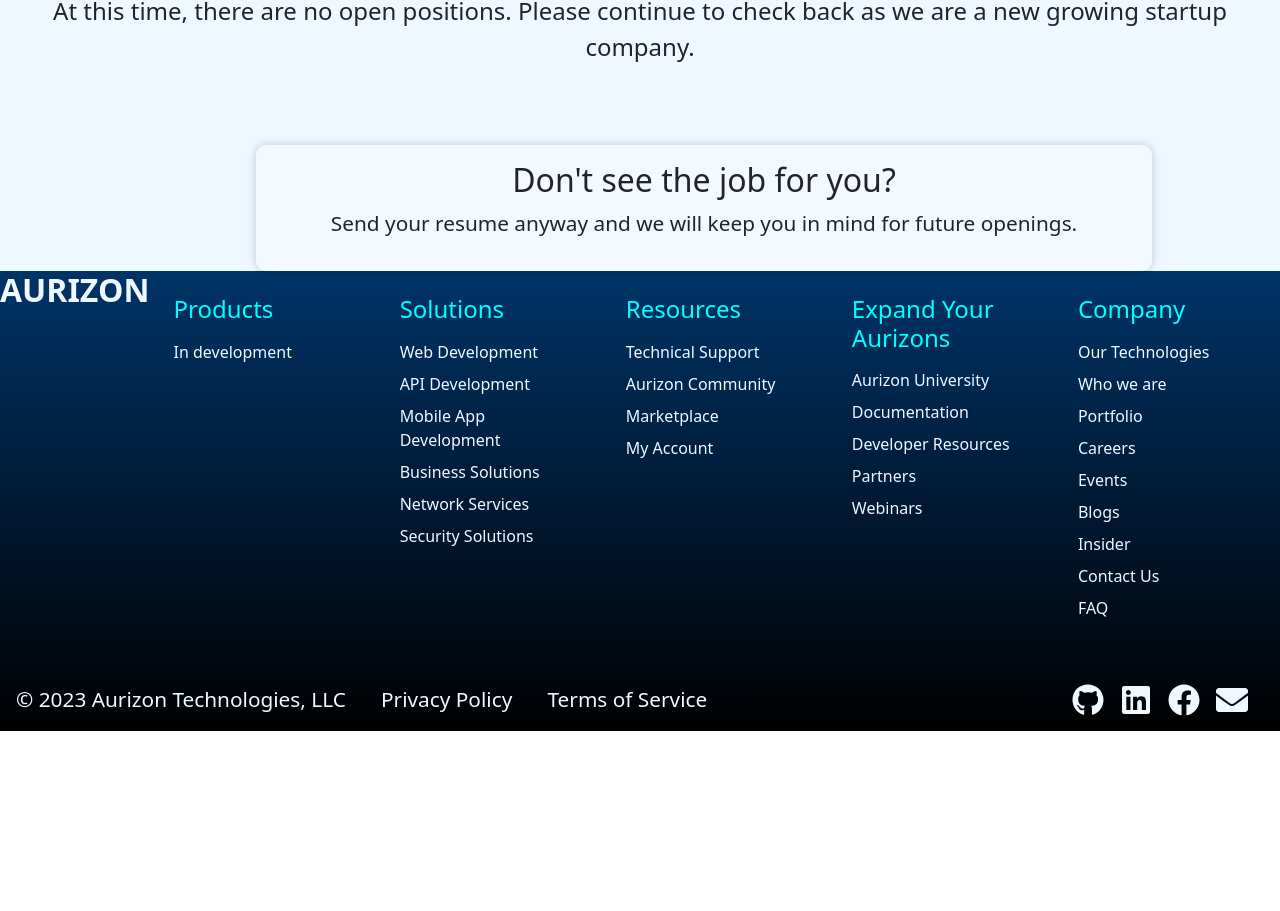
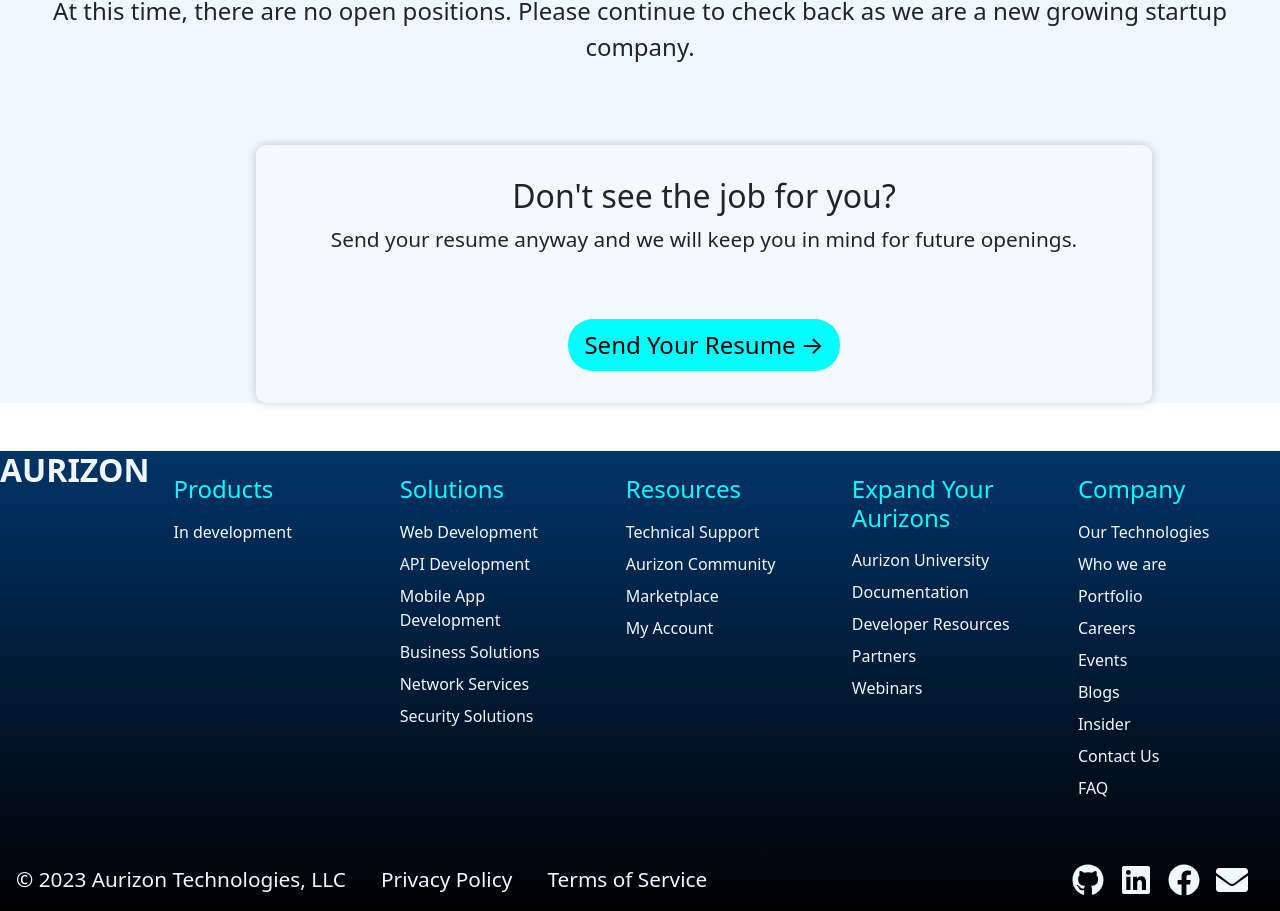
Before and after one commit to jdelvalle12/aurizon, a React (Create React App) app in the folder client/: page /careers in a window 1280 px wide. Shown: the part 7250-8161 px from the top of the page. Before the commit the page ends 7981 px from the top, so only its background shows below. Built offline with nearby package versions, Linux system fonts and the light colour scheme.

Commit message:
small edit to career page.

```diff
--- a/client/src/App.css
+++ b/client/src/App.css
@@ -2832,7 +2832,7 @@
 .careers-button {
   display: flex;
   font-size: 1.5rem;
-  margin-top: -25rem;
+  margin-top: 3rem;
   background-color: aqua;
   color: black;
   border: none;
@@ -3193,9 +3193,11 @@
   align-items: center;
   text-align: center;
   margin-top: 5rem;
+  margin-bottom: 3rem;
   margin-left: 16rem;
-  padding: 1rem;
+  padding: 2rem;
   width: 70%;
+  /* height: 100%; */
   background: rgba(255, 255, 255, 0.2);
   backdrop-filter: blur(10px);
   border-radius: 10px;
--- a/client/src/pages/Careers.js
+++ b/client/src/pages/Careers.js
@@ -260,12 +260,12 @@
                 <p>
                     Send your resume anyway and we will keep you in mind for future openings.
                 </p>
-        </div>
-                {/* <div className={`button-container ${showCareerTitle ? 'slide-in' : ''}`}>
+                <div className={`button-container ${showCareerTitle ? 'slide-in' : ''}`}>
                     <a href="mailto:jdelvalle88@live.com" className={`careers-button ${showCareerTitle ? 'slide-in' : ''}`}>
                     Send Your Resume<span className='arrow'>&rarr;</span>
                     </a>
-                </div> */}
+                </div>
+        </div>
     </div>
     );
 };
```
